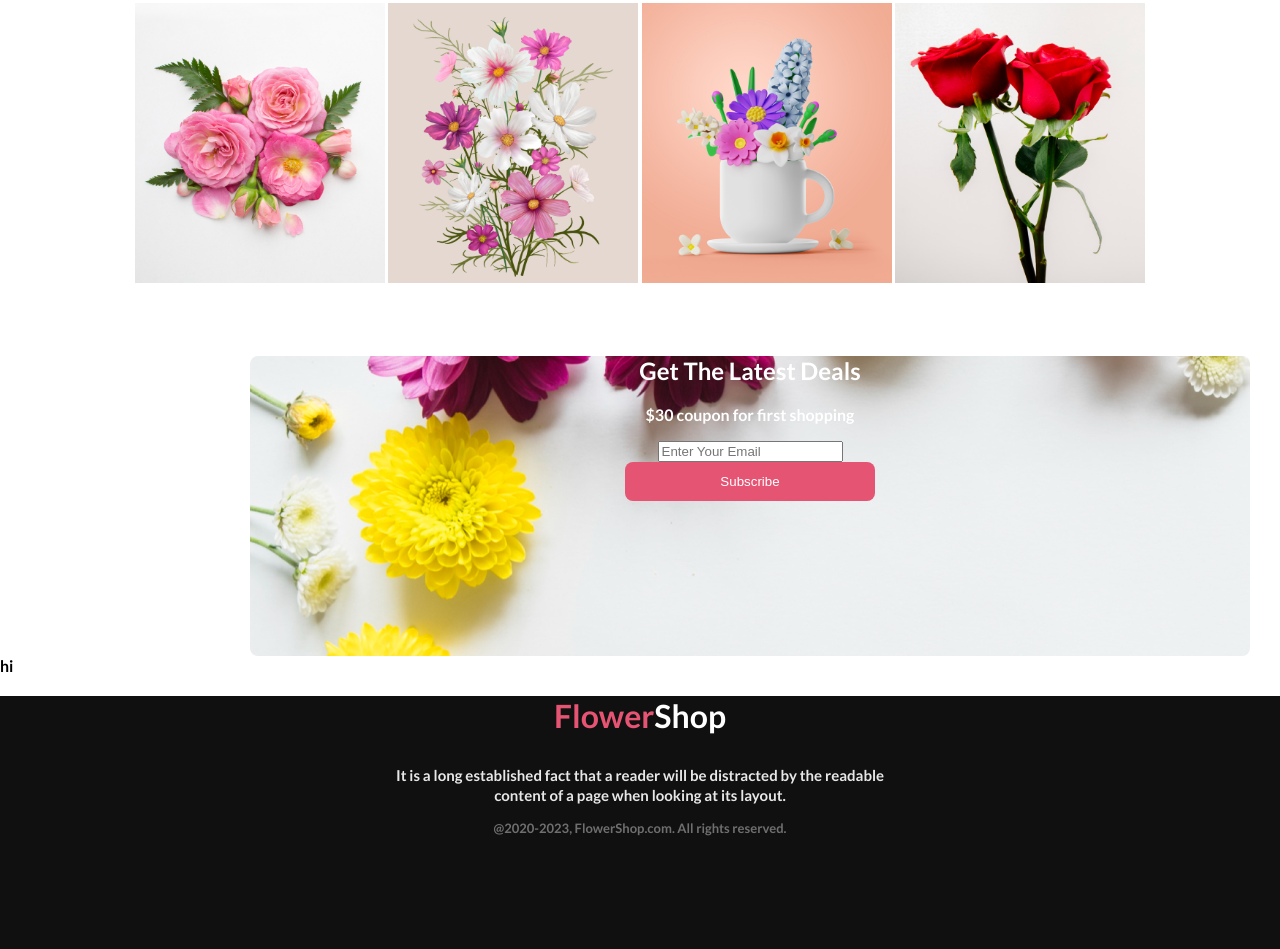
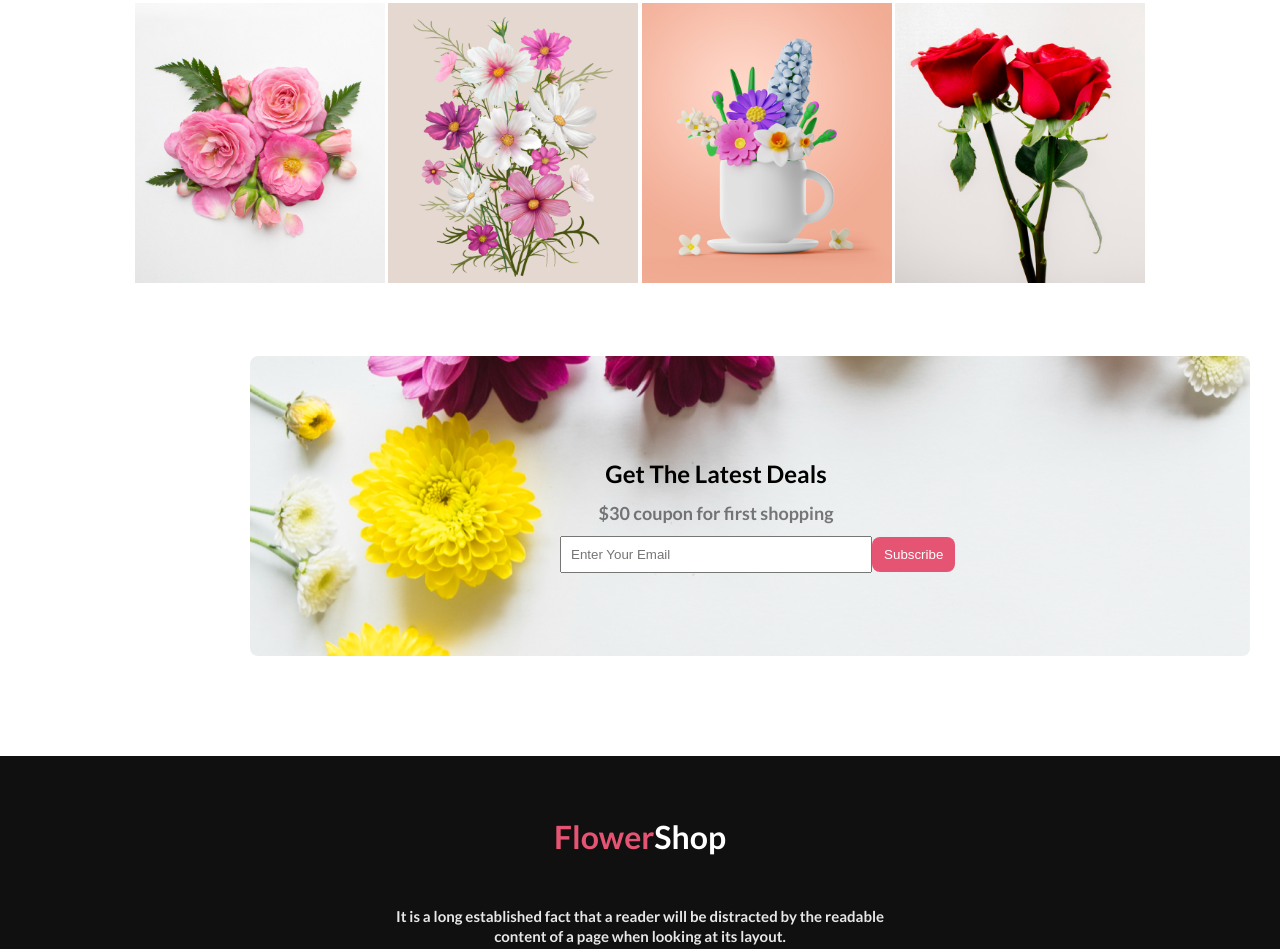
Before and after one commit to toky-tahmid/flower-shop-assignment-ripo, a plain HTML site: page index.html in a window 1280 px wide. Shown: the part 1851-2800 px from the top of the page. Drawn offline with Linux system fonts and the light colour scheme.

Commit message:
fully done

```diff
--- a/index.html
+++ b/index.html
@@ -1,14 +1,12 @@
 <!DOCTYPE html>
 <html lang="en">
-
 <head>
     <title>flower-shop-assignment</title>
     <link rel="preconnect" href="https://fonts.googleapis.com">
     <link rel="preconnect" href="https://fonts.gstatic.com" crossorigin>
     <link href="https://fonts.googleapis.com/css2?family=Lato:wght@700&display=swap" rel="stylesheet">
     <link rel="stylesheet" href="styles/style.css">
-
-
+    <link rel="shortcut icon" href="images/icons8-spa-flower-16.png" type="image/x-icon">
 </head>
 
 <body>
@@ -43,11 +41,11 @@
                         </div>
                         <div class="flowers">
                             <img  class="icon" src="images/pngwing 5.png" alt="">
-                            <p class="icons para"><u>Pink Flower Tree</u></p>
+                            <p class="icons para"><u>Red Flower Tree</u></p>
                         </div>
                         <div class="flowers">
                             <img  class="icon" src="images/pngwing 7.png" alt="">
-                            <p class="icons para"><u>Pink Flower Tree</u></p>
+                            <p class="icons para"><u>Yellow Flower Tree</u></p>
                         </div>
                 </div>
             </div>
@@ -98,28 +96,24 @@
             <div class="last-banner-sec">
                 <div class="last-banner-disc">
                 <h1>Get The Latest Deals</h1>
-                <p>$30 coupon for first shopping</p>
-                <input type="email" name="Enter Your Email" id=""
+                <p class="last-banner-para">$30 coupon for first shopping</p>
+                <input class="email" type="email" name="Enter Your Email"
                 placeholder="Enter Your Email">
             </div>
-                <div class="btn-subscribe"><button class="Shopping-btn">Subscribe</button></div>
+                <div class="btn-subscribe"><button class="Subscribe-btn">Subscribe</button></div>
             </div>
         </section>
-        hi
-
-
     </main>
      <footer>
         <div class="footer-container">
+            <div class="footer-main">
             <H1><span id="footer-title">Flower</span>Shop</H1>
             <p class="footer-disc">It is a long established fact that a reader will be distracted by the readable <br> content of a page when looking at its layout.</p>
-
+        </div>
         <div class="footer-copy">
             @2020-2023, FlowerShop.com. All rights reserved.
         </div>
     </div>
-
-    </footer>
+</footer>
 </body>
-
 </html>
--- a/styles/style.css
+++ b/styles/style.css
@@ -1,34 +1,27 @@
-html,
-body {
+html,body {
     width: 100%;
     height: 100%;
     margin: 0px;
     padding: 0px;
 }
-
 body {
     font-family: 'Lato', sans-serif;
 }
-
 .flower-shop-Banner {
     background: rgba(229, 84, 115, 0.10);
     display: flex;
     justify-content: space-around;
     height: 500px;
-
 }
-
 .flower-shop-info {
     margin-left: 150px;
 }
-
 .flower-title {
     color: #272727;
     font-size: 50px;
     font-weight: 800;
     font-weight: bolder;
 }
-
 .banner-info {
     color: rgba(39, 39, 39, 0.60);
     font-size: 18px;
@@ -36,14 +29,12 @@ body {
     margin-top: -22px;
     width: 450px;
 }
-
 .banner-flower {
     height: 490px;
     width: 390px;
     margin-top: 10px;
     margin-right: 150px;
 }
-
 .Shopping-btn {
     padding: 12px;
     width: 25%;
@@ -52,34 +43,27 @@ body {
     border: none;
     color: white;
 }
-
 .flower-main-part {
     text-align: center;
     margin-top: 100px;
 
 }
-
 .mid-title {
     color: #272727;
     font-size: 30px;
     font-weight: 1000;
     font-weight: bolder;
 }
-
 .main-disc {
     color: rgba(39, 39, 39, 0.60);
     font-size: 18px;
     font-weight: 200;
-
-
 }
-
 .flowers-presentation {
     display: flex;
     gap: 15px;
     margin-left: 380px;
 }
-
 .flowers {
     width: 250px;
     height: 300px;
@@ -87,18 +71,17 @@ body {
     background: rgba(167, 33, 98, 0.15);
 
 }
-
 .icon {
     height: 250px;
     margin-top: 30px;
+    margin-bottom: 10px;
 }
+.icons para {
 
-.icons para {
     color: #272727;
     font-size: 19px;
     font-weight: 700;
 }
-
 .services-provide {
     margin-top: 100px;
     width: 800px;
@@ -112,7 +95,6 @@ body {
     gap: -100px;
 
 }
-
 .optional-icon {
     margin-left: 80px;
     margin-right: 80px;
@@ -120,7 +102,6 @@ body {
     width: 50px;
 
 }
-
 .op-disc {
     color: rgba(39, 39, 39, 0.80);
     text-align: center;
@@ -128,7 +109,6 @@ body {
     font-weight: 600;
     line-height: 20px;
 }
-
 .hot-deal-banner {
     margin-top: 100px;
     width: 1497px;
@@ -139,16 +119,16 @@ body {
     align-items: center;
 
 }
-.hot-deal-info{
+.hot-deal-info {
     text-align: center;
     width: 400px;
     margin-left: 200px;
 
 }
-#off{
+#off {
     color: #E55473;
 }
-.Shopping-btn-hot{
+.Shopping-btn-hot {
     padding: 12px;
     width: 25%;
     border-radius: 8px;
@@ -157,19 +137,19 @@ body {
     color: white;
 
 }
-.hot-deal-flower{
+.hot-deal-flower {
     height: 230px;
     width: 170px;
     margin-right: 250px;
 }
-.flowers-types{
+.flowers-types {
     text-align: center;
 }
-.flower-types{
+.flower-types {
     height: 280px;
     width: 250px;
 }
-.last-banner-sec{
+.last-banner-sec {
     margin-top: 70px;
     width: 1000px;
     height: 300px;
@@ -177,36 +157,59 @@ body {
     margin-left: 250px;
     border-radius: 8px;
     text-align: center;
-
     background-image: url(../images/Rectangle\ 9.png);
-    color: white;
-}
-.last-banner-disc{
+    color: black;
+    display: flex;
+    justify-content: space-around;
     align-items: center;
 }
-
-
+.last-banner-para {
+    color: rgba(39, 39, 39, 0.60);
+    text-align: center;
+    font-size: 18px;
+    font-weight: 400;
+    line-height: 10px;
+}
+.last-banner-disc {
+    margin-left: 310px;
+    gap: 15px;
+}
+.email {
+    padding: 9px;
+    width: 290px;
+}
+.Subscribe-btn {
+    padding: 10px;
+    width: 22%;
+    border-radius: 8px;
+    background: #E55473;
+    border: none;
+    color: white;
+    margin-right: 300px;
+    margin-top: 97px;
+}
 #footer-title {
 
     color: #E55473;
 }
-
 .footer-container {
     height: 300px;
     text-align: center;
     background: #111010;
     color: white;
-
+    margin-top: 100px;
 }
-
+.footer-main{
+    padding: 40px;
+   margin-top: 50px;
+}
 .footer-disc {
     color: rgba(255, 255, 255, 0.90);
     font-size: 15px;
     font-weight: 400;
     line-height: 20px;
-    margin-top: 30px;
+    margin-top: 50px;
 }
-
 .footer-copy {
     color: rgba(255, 255, 255, 0.40);
     font-size: 13px;
```
Also changed, not shown: images/icons8-spa-flower-16.png (added).
